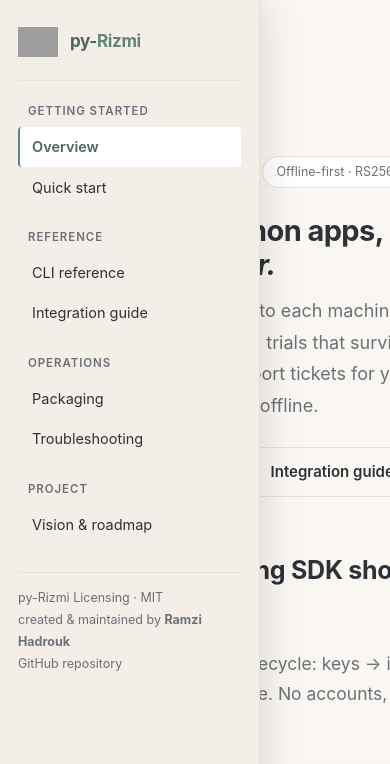
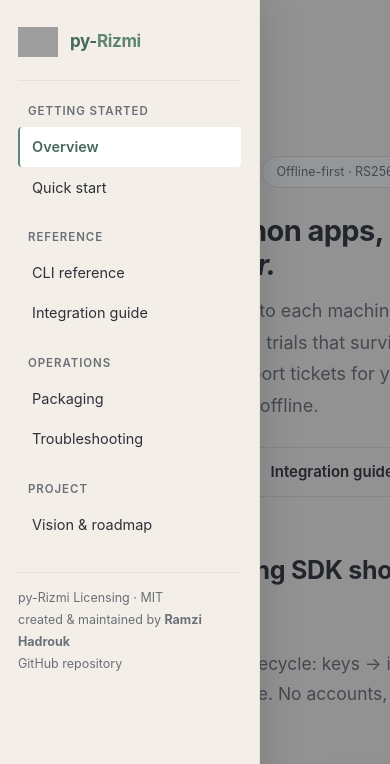
Before and after one commit to Ramzi-Hadrouk/py-rizmi, a plain HTML site: page docs/site/index.html in a window 390 px wide. Both pictures are taken after a click on the button "Menu". Shown: the top 764 px of the page. Drawn offline with Linux system fonts and the light colour scheme; grey boxes are pictures that could not be loaded.

Commit message:
fix(ci+site): tamper-run exit code 3; drawer scrim + Escape close
- frozen smoke script returns 3 only for the SMOKE_TAMPER scenario
  (was exiting 0 after printing detection — e2e assertion failed)
- mobile nav drawer gains backdrop click-to-close and Escape key

```diff
--- a/docs/site/assets/layout.js
+++ b/docs/site/assets/layout.js
@@ -80,6 +80,16 @@
           document.body.classList.remove("nav-open");
         });
       });
+      /* backdrop: click anywhere outside the drawer to close it */
+      var scrim = document.createElement("div");
+      scrim.className = "scrim";
+      scrim.addEventListener("click", function () {
+        document.body.classList.remove("nav-open");
+      });
+      document.body.appendChild(scrim);
+      document.addEventListener("keydown", function (e) {
+        if (e.key === "Escape") document.body.classList.remove("nav-open");
+      });
     }
 
     var toggle = document.getElementById("theme-toggle");
--- a/docs/site/assets/style.css
+++ b/docs/site/assets/style.css
@@ -226,6 +226,14 @@
 .hamburger { display: none; }
 
 /* ── responsive drawer ────────────────────────────────────── */
+.scrim {
+  display: none;
+  position: fixed; inset: 0;
+  background: rgba(20, 24, 30, .45);
+  z-index: 25;
+}
+body.nav-open .scrim { display: block; }
+
 @media (max-width: 900px) {
   .sidebar {
     transform: translateX(-100%);
```
Also changed, not shown: 1 other file.
